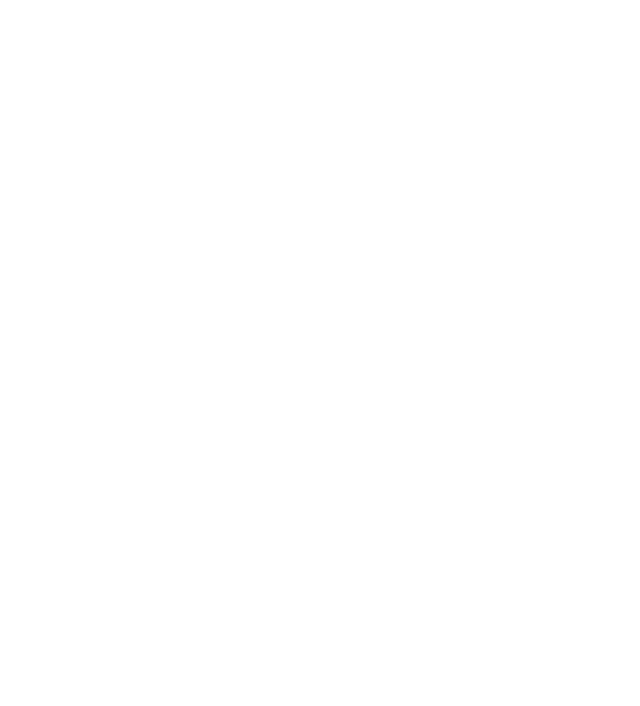
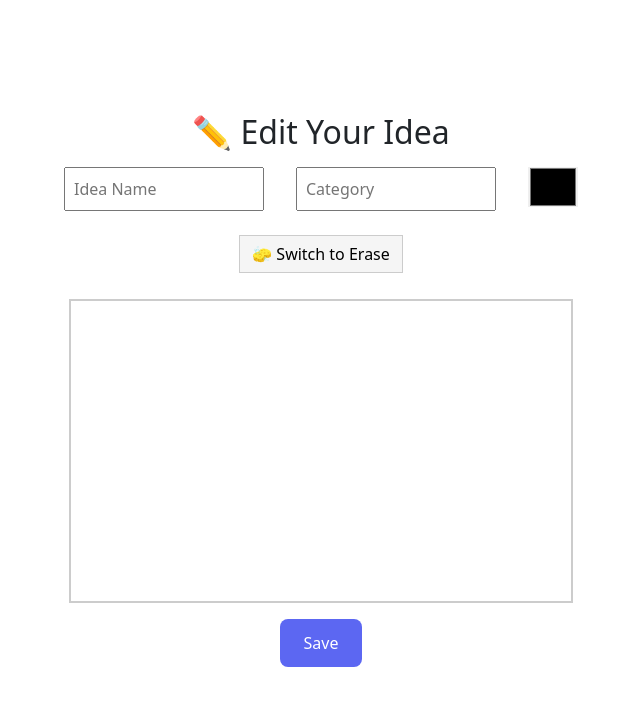
Before and after one commit to kangaroojun/expense_tracker, a React (Create React App) app in the folder frontend/: page /idea/1 in a window 1280 px wide. Before the commit this address had no page. Shown: the top 706 px of the page, without its empty margins (319-959 px from the left). Built offline with nearby package versions, Linux system fonts and the light colour scheme.

Commit message:
Canvas edit and render works erase doesnt

```diff
--- a/frontend/src/App.js
+++ b/frontend/src/App.js
@@ -30,6 +30,7 @@ function App() {
             <Route path="/home" element={<Login />} />
             <Route path="/" element={<Home />} />
             <Route path="/idea" element={<Idea />} />
+            <Route path="/idea/:id" element={<Idea />} />
           </Routes>
         </div>
       </Router>
--- a/frontend/src/components/IdeaCard.js
+++ b/frontend/src/components/IdeaCard.js
@@ -1,10 +1,16 @@
 import React, { useState } from "react";
 import { FaTrash, FaEdit } from "react-icons/fa";
 import "./IdeaCard.css";
+import { useNavigate } from "react-router-dom";
 
 const IdeaCard = ({ idea, onDelete, onRename }) => {
   const [isEditing, setIsEditing] = useState(false);
   const [newTitle, setNewTitle] = useState(idea.name);
+  const navigate = useNavigate();
+
+  const handleClick = () => {
+    navigate(`/idea/${idea.ideaID}`);
+  };
 
   const handleRename = () => {
     onRename(idea.id, newTitle);
@@ -13,13 +19,13 @@ const IdeaCard = ({ idea, onDelete, onRename }) => {
 
   const getCategoryClass = (category) => {
     switch (category) {
-      case "Tech":
+      case "tech":
         return "category-tech";
-      case "Sports":
+      case "sports":
         return "category-sports";
-      case "Health":
+      case "health":
         return "category-health";
-      case "Finance":
+      case "finance":
         return "category-finance";
       default:
         return "category-default";
@@ -27,7 +33,7 @@ const IdeaCard = ({ idea, onDelete, onRename }) => {
   };
 
   return (
-    <div className="idea-card">
+    <div className="idea-card" onClick={handleClick}>
       {idea.image && idea.image.length > 0 && (
         <img
           src={idea.image[0].data.base64}
@@ -55,7 +61,7 @@ const IdeaCard = ({ idea, onDelete, onRename }) => {
             {idea.categories.map((cat, index) => (
               <span
                 key={index}
-                className={`${getCategoryClass(cat.description)}`}
+                className={`${getCategoryClass(cat.description.toLowerCase())}`}
               >
                 {cat.description}
               </span>
@@ -65,8 +71,18 @@ const IdeaCard = ({ idea, onDelete, onRename }) => {
       )}
 
       <div className="icons">
-        <FaEdit onClick={() => setIsEditing(!isEditing)} />
-        <FaTrash onClick={() => onDelete(idea.id)} />
+        <FaEdit
+          onClick={(e) => {
+            e.stopPropagation();
+            setIsEditing(!isEditing);
+          }}
+        />
+        <FaTrash
+          onClick={(e) => {
+            e.stopPropagation();
+            onDelete(idea.ideaID);
+          }}
+        />
       </div>
     </div>
   );
--- a/frontend/src/data/IdeaData.js
+++ b/frontend/src/data/IdeaData.js
@@ -43,11 +43,22 @@ const ideaData = [
         },
       },
     ],
+    path: [],
   },
 ];
 
 export default ideaData;
 
 export const updateIdeas = (newIdea) => {
-  ideaData.push(newIdea);
+  const index = ideaData.findIndex((idea) => idea.ideaID === newIdea.ideaID);
+
+  if (index !== -1) {
+    ideaData[index] = newIdea;
+  } else {
+    ideaData.push(newIdea);
+  }
 };
+
+export const getIdeaByID = (ideaID) => {
+  return ideaData.find((idea) => idea.ideaID === ideaID);
+};
--- a/frontend/src/pages/Home.js
+++ b/frontend/src/pages/Home.js
@@ -13,13 +13,16 @@ function Home() {
   const [ideas, setIdeas] = useState(ideaData);
   const navigate = useNavigate();
 
-  const handleDelete = (id) => {
-    setIdeas(ideas.filter((idea) => idea.id !== id));
+  const handleDelete = (ideaID) => {
+    const updatedIdeas = ideas.filter((idea) => idea.ideaID !== ideaID);
+    setIdeas(updatedIdeas);
   };
 
   const handleRename = (id, newTitle) => {
     setIdeas(
-      ideas.map((idea) => (idea.id === id ? { ...idea, name: newTitle } : idea))
+      ideas.map((idea) =>
+        idea.ideaID === id ? { ...idea, name: newTitle } : idea
+      )
     );
   };
 
@@ -50,7 +53,7 @@ function Home() {
     <div className="home-container">
       <div className="home-header">
         <h1>💡 Shitty Ideas Dump</h1>
-        <button className="create-btn" onClick={() => navigate("/idea")}>
+        <button className="create-btn" onClick={() => navigate("/idea/1")}>
           <FaPlusCircle className="plus-icon" /> New Idea
         </button>
       </div>
--- a/frontend/src/pages/Idea.css
+++ b/frontend/src/pages/Idea.css
@@ -24,6 +24,14 @@
     border: none;
   }
 
+  .erase-btn {
+    margin-bottom: 10px;
+    background-color: #f5f5f5;
+    border: 1px solid #ccc;
+    padding: 6px 12px;
+    cursor: pointer;
+  }
+
   .drawing-canvas {
     border: 2px solid #ccc;
     margin: 1rem auto;
--- a/frontend/src/pages/Idea.js
+++ b/frontend/src/pages/Idea.js
@@ -1,83 +1,120 @@
-import React, { useRef, useState, useContext } from "react";
-import { useNavigate } from "react-router-dom";
+import React, { useRef, useState, useContext, useEffect } from "react";
+import { useNavigate, useParams } from "react-router-dom";
 import UserContext from "../UserContext";
 import "./Idea.css";
-import { updateIdeas } from "../data/IdeaData";
+import { updateIdeas, getIdeaByID } from "../data/IdeaData";
 
 function Idea() {
   const canvasRef = useRef(null);
+  const { id: ideaID } = useParams();
   const [isDrawing, setIsDrawing] = useState(false);
   const [ideaName, setIdeaName] = useState("");
+  const [isErasing, setIsErasing] = useState(false);
   const [category, setCategory] = useState("");
+  const [paths, setPaths] = useState([]);
+  const [currentPath, setCurrentPath] = useState([]);
   const [color, setColor] = useState("#000000");
   const { user } = useContext(UserContext);
   const navigate = useNavigate();
 
-  const startDrawing = (e) => {
+  useEffect(() => {
     const canvas = canvasRef.current;
     const ctx = canvas.getContext("2d");
-    ctx.strokeStyle = color;
-    ctx.lineWidth = 2;
+    ctx.clearRect(0, 0, canvas.width, canvas.height); //fresh canvas
+
+    if (ideaID) {
+      const existingIdea = getIdeaByID(ideaID);
+      if (existingIdea) {
+        setIdeaName(existingIdea.name);
+        setCategory(existingIdea.categories?.[0]?.description || "");
+
+        const formattedPaths =
+          existingIdea.paths?.map((path) => ({
+            color: path.color || "#000000",
+            path: path.path || [],
+          })) || [];
+
+        setPaths(formattedPaths);
+
+        formattedPaths.forEach((pathObj) => {
+          ctx.strokeStyle = pathObj.color;
+          ctx.beginPath();
+          pathObj.path.forEach((point, index) => {
+            if (index === 0) {
+              ctx.moveTo(point.x, point.y);
+            } else {
+              ctx.lineTo(point.x, point.y);
+            }
+          });
+          ctx.stroke();
+        });
+      }
+    }
+  }, [ideaID]);
+
+  const startDrawing = (e) => {
+    const { offsetX, offsetY } = e.nativeEvent;
+    setIsDrawing(true);
+    setCurrentPath([{ x: offsetX, y: offsetY }]);
+
+    const ctx = canvasRef.current.getContext("2d");
+
+    if (isErasing) {
+      ctx.globalCompositeOperation = "destination-out";
+      ctx.lineWidth = 10;
+    } else {
+      ctx.globalCompositeOperation = "source-over";
+      ctx.strokeStyle = color;
+      ctx.lineWidth = 2;
+    }
+
     ctx.beginPath();
-    ctx.moveTo(e.nativeEvent.offsetX, e.nativeEvent.offsetY);
-    setIsDrawing(true);
+    ctx.moveTo(offsetX, offsetY);
   };
 
   const draw = (e) => {
     if (!isDrawing) return;
-    const canvas = canvasRef.current;
-    const ctx = canvas.getContext("2d");
-    ctx.lineTo(e.nativeEvent.offsetX, e.nativeEvent.offsetY);
+    const { offsetX, offsetY } = e.nativeEvent;
+
+    const ctx = canvasRef.current.getContext("2d");
+
+    if (isErasing) {
+      ctx.globalCompositeOperation = "destination-out"; // Remove pixels while erasing
+      ctx.lineWidth = 10;
+    } else {
+      ctx.globalCompositeOperation = "source-over";
+      ctx.strokeStyle = color;
+      ctx.lineWidth = 2;
+    }
+
+    ctx.lineTo(offsetX, offsetY);
     ctx.stroke();
+
+    setCurrentPath((prev) => [...prev, { x: offsetX, y: offsetY }]);
   };
 
   const stopDrawing = () => {
+    if (!isDrawing) return;
     setIsDrawing(false);
+
+    setPaths((prev) => [
+      ...prev,
+      {
+        color: color,
+        path: currentPath,
+      },
+    ]);
+
+    setCurrentPath([]);
   };
 
-  // const handleSave = async () => {
-  //   const canvas = canvasRef.current;
-  //   const drawing = canvas.toDataURL();
-
-  //   const newIdea = {
-  //     name: ideaName,
-  //     categories: [category],
-  //     sketchBase64: drawing,
-  //     content: "This is a TEST",
-  //     sketchFormat: "png",
-  //   };
-
-  //   try {
-  //     const response = await fetch("http://localhost:3000/idea/create", {
-  //       method: "POST",
-  //       headers: {
-  //         "Content-Type": "application/json",
-  //         Authorization: `Bearer ${user.token}`,
-  //       },
-  //       body: JSON.stringify(newIdea),
-  //     });
-
-  //     if (response.ok) {
-  //       navigate("/");
-  //     } else {
-  //       console.error("Failed to save idea");
-  //     }
-  //   } catch (err) {
-  //     console.error("Error saving idea:", err);
-  //   }
-  // };
-
   const handleSave = () => {
-    const canvas = canvasRef.current;
-    const drawing = canvas.toDataURL();
-
     const newIdea = {
-      ideaID: "IDEA_ID",
-      userID: "USER_ID",
+      ideaID: ideaID || Date.now().toString(),
+      userID: user?.id || "default_user",
       name: ideaName,
-      content: "This is a TEST",
-      creationDate: "2025-04-09T02:45:52.660Z",
-      modificationDate: "2025-04-09T02:45:52.660Z",
+      content: "Canvas drawing",
+      creationDate: new Date().toISOString(),
       tags: [],
       categories: [
         {
@@ -87,24 +124,24 @@ function Idea() {
       ],
       image: [
         {
-          imageID: "2",
-          ideaID: "1",
+          imageID: "IMAGE_ID",
+          ideaID: ideaID || Date.now().toString(),
           data: {
-            base64: drawing,
+            base64: canvasRef.current.toDataURL("image/png"),
           },
         },
       ],
+      paths: paths,
     };
 
-    console.log("New Idea: ", newIdea);
-
+    console.log("Saving Idea: ", newIdea);
     updateIdeas(newIdea);
     navigate("/");
   };
 
   return (
     <div className="idea-page">
-      <h2>🎨 Doodle Your Idea</h2>
+      <h2>{ideaID ? "✏️ Edit Your Idea" : "✨ New Idea"}</h2>
       <div className="input-container">
         <input
           type="text"
@@ -124,6 +161,13 @@ function Idea() {
           onChange={(e) => setColor(e.target.value)}
         />
       </div>
+      <button
+        className="erase-btn"
+        onClick={() => setIsErasing((prev) => !prev)}
+      >
+        {isErasing ? "✏️ Switch to Draw" : "🧽 Switch to Erase"}
+      </button>
+
       <canvas
         ref={canvasRef}
         width={500}
@@ -142,3 +186,35 @@ function Idea() {
 }
 
 export default Idea;
+
+// const handleSave = async () => {
+//   const canvas = canvasRef.current;
+//   const drawing = canvas.toDataURL();
+
+//   const newIdea = {
+//     name: ideaName,
+//     categories: [category],
+//     sketchBase64: drawing,
+//     content: "This is a TEST",
+//     sketchFormat: "png",
+//   };
+
+//   try {
+//     const response = await fetch("http://localhost:3000/idea/create", {
+//       method: "POST",
+//       headers: {
+//         "Content-Type": "application/json",
+//         Authorization: `Bearer ${user.token}`,
+//       },
+//       body: JSON.stringify(newIdea),
+//     });
+
+//     if (response.ok) {
+//       navigate("/");
+//     } else {
+//       console.error("Failed to save idea");
+//     }
+//   } catch (err) {
+//     console.error("Error saving idea:", err);
+//   }
+// };
```
